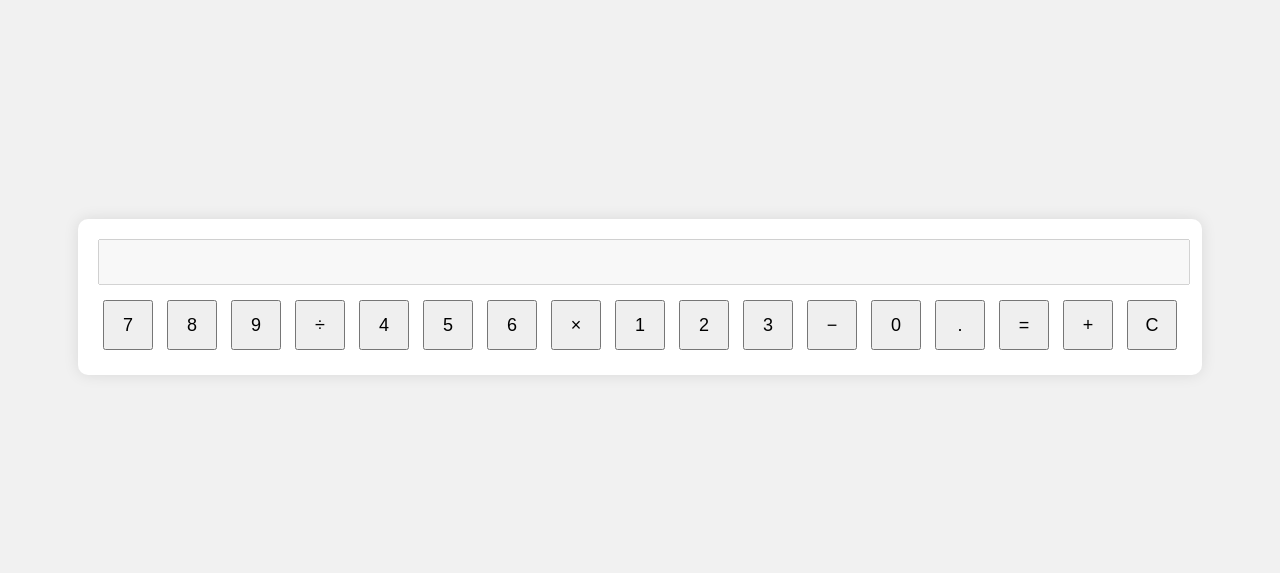
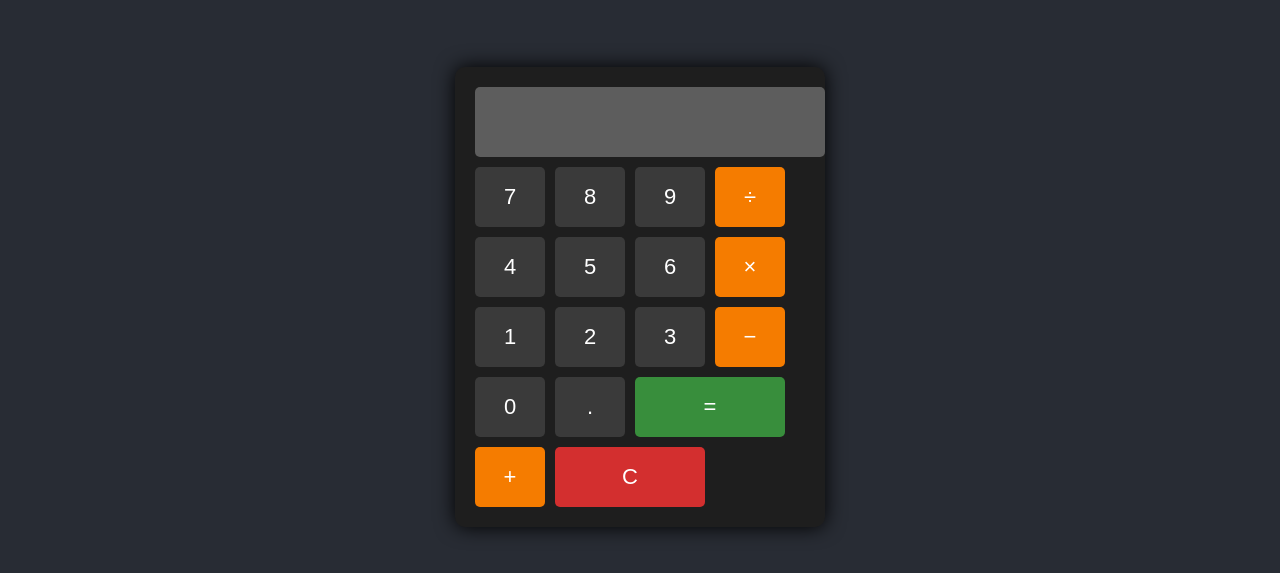
Before and after one commit to deliverydealtonivel/teste, a plain HTML site: page index.html in a window 1280 px wide. Shown: the part 111-684 px from the top of the page. Drawn offline with Linux system fonts and the light colour scheme.

Commit message:
style.css

```diff
--- a/style.css
+++ b/style.css
@@ -1,30 +1,72 @@
 body {
-  background: #f1f1f1;
+  background: #282c34;
   display: flex;
+  height: 100vh;
   justify-content: center;
   align-items: center;
-  height: 100vh;
 }
 
 .calculator {
-  background: #fff;
+  background: #1e1e1e;
+  border-radius: 10px;
   padding: 20px;
-  border-radius: 10px;
-  box-shadow: 0 0 15px rgba(0,0,0,0.1);
+  box-shadow: 0 0 20px #000;
 }
 
 #display {
   width: 100%;
-  height: 40px;
+  height: 50px;
+  font-size: 24px;
   margin-bottom: 10px;
-  font-size: 20px;
   text-align: right;
+  padding: 10px;
+  border: none;
+  border-radius: 5px;
 }
 
-.buttons button {
-  width: 50px;
-  height: 50px;
-  margin: 5px;
-  font-size: 18px;
+.buttons {
+  display: grid;
+  grid-template-columns: repeat(4, 70px);
+  grid-gap: 10px;
+}
+
+.btn {
+  height: 60px;
+  font-size: 22px;
+  border: none;
+  border-radius: 5px;
+  background: #3a3a3a;
+  color: #fff;
   cursor: pointer;
+  transition: background 0.3s;
 }
+
+.btn:hover {
+  background: #555;
+}
+
+.operator {
+  background: #f57c00;
+}
+
+.operator:hover {
+  background: #ff9800;
+}
+
+.equal {
+  grid-column: span 2;
+  background: #388e3c;
+}
+
+.equal:hover {
+  background: #4caf50;
+}
+
+.clear {
+  grid-column: span 2;
+  background: #d32f2f;
+}
+
+.clear:hover {
+  background: #f44336;
+}
```
